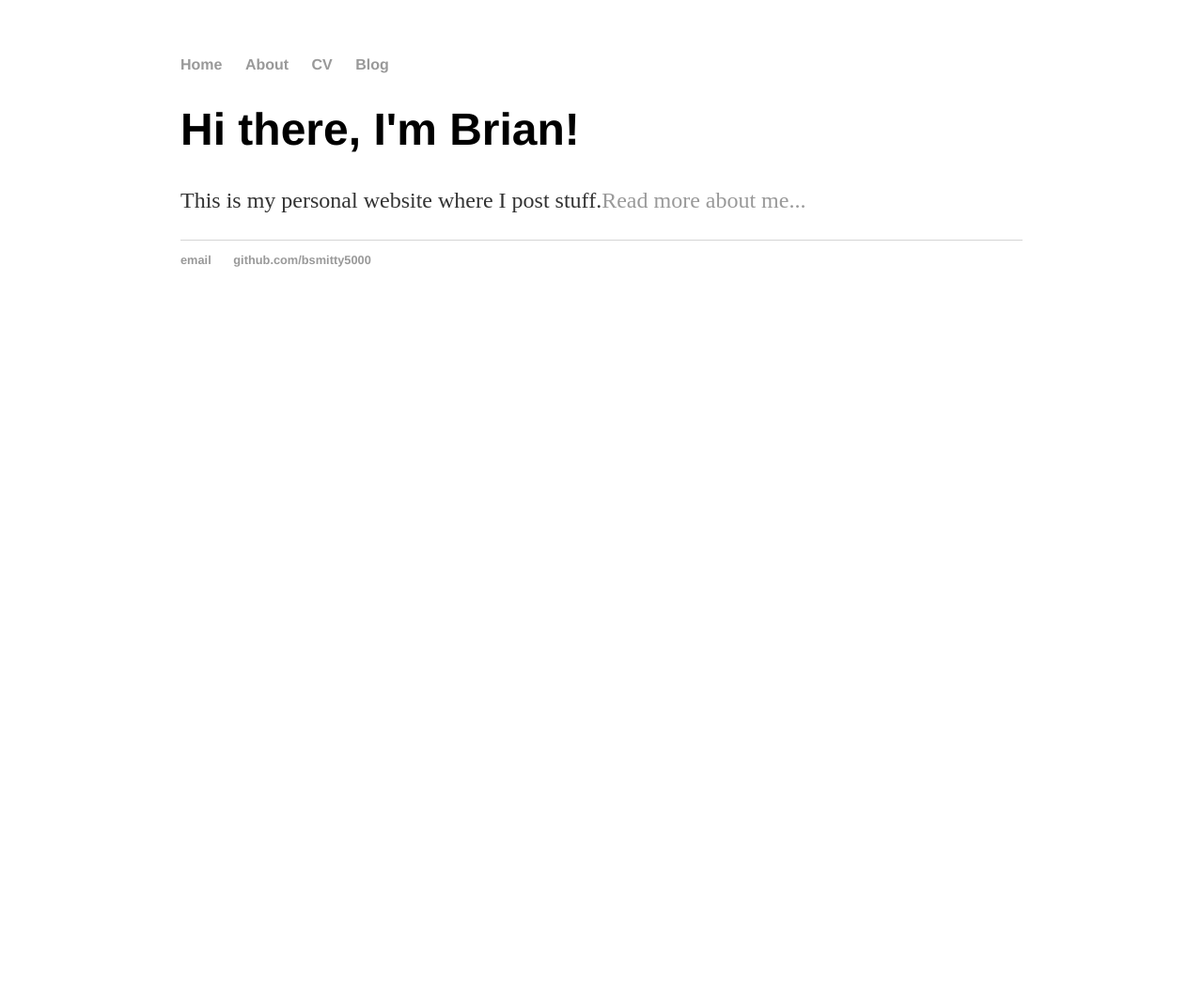
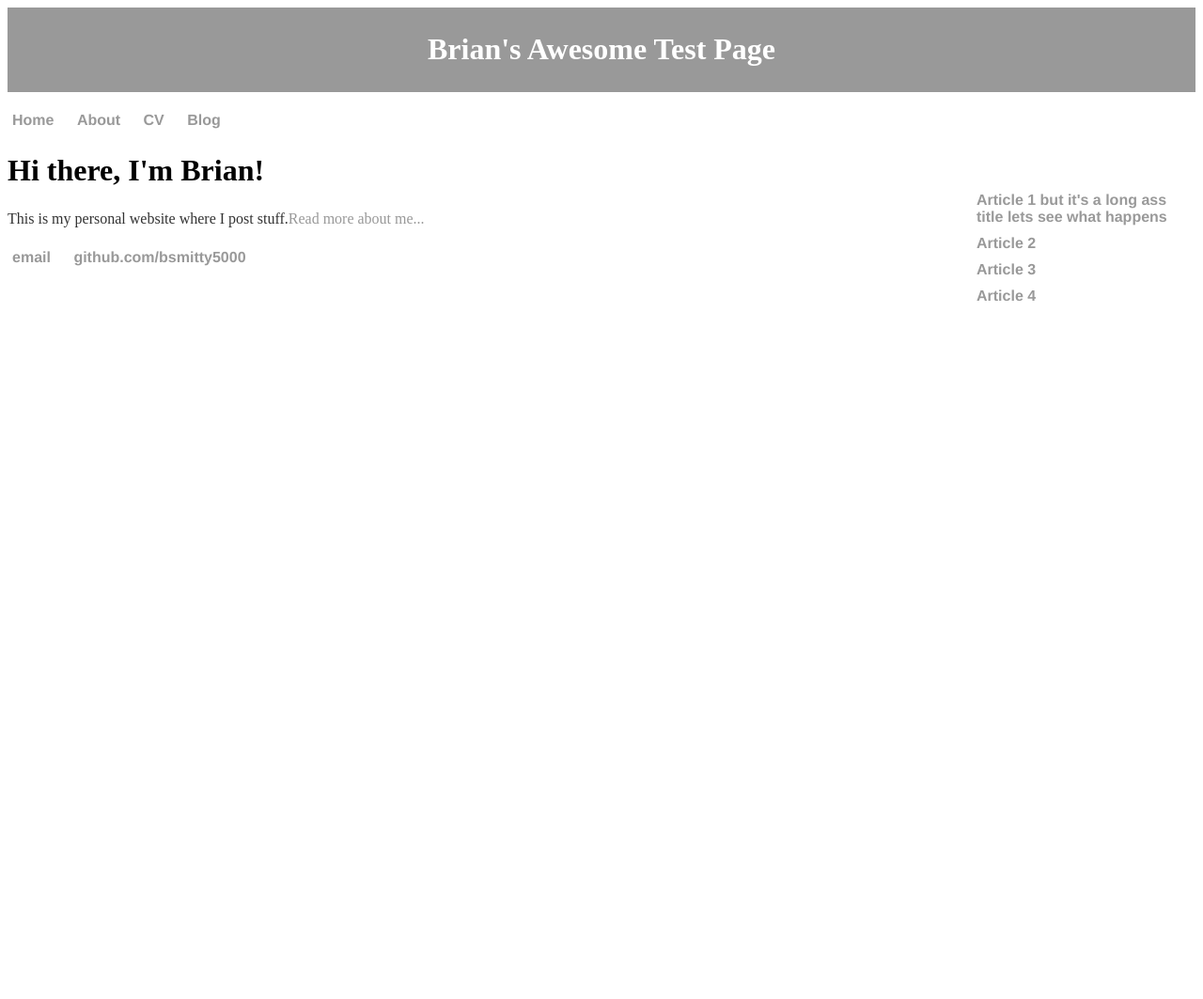
Before and after one commit to bsmitty5000/bsmitty5000.github.io, a Jekyll site: the page built from index.html, in a window 1280 px wide. Shown: the whole page at 94% size. Built offline with Jekyll 4.4.1, drawn with Linux system fonts in a browser that asks for light colours; before the commit the page ends 900 px from its top, so only the background shows below that.

Commit message:
updating hte look

```diff
--- a/_layouts/default.html
+++ b/_layouts/default.html
@@ -2,10 +2,12 @@
 <html>
     <head>
 	    <title>{{ page.title }}</title>
-			<!-- link to main stylesheet -->
-			<link rel="stylesheet" type="text/css" href="/css/main.css">
+        <link rel="stylesheet" type="text/css" href="css/main.css">
     </head>
     <body>
+        <header>
+            <h1>Brian's Awesome Test Page</h1>
+        </header>
         <nav>
                 <ul>
             		<li><a href="/">Home</a></li>
@@ -14,11 +16,25 @@
             		<li><a href="/blog">Blog</a></li>
                 </ul>
         </nav>
-			<div class="container">
+        <div class = "cointainer">
+            <aside>
+	        		<ul>
+	            		<li><a href="#">Article 1 but it's a long ass title lets see what happens</a></li>
+		            	<li><a href="#">Article 2</a></li>
+	            		<li><a href="#">Article 3</a></li>
+	            		<li><a href="#">Article 4</a></li>
+	        		</ul>
+            </aside>
+
+		    <div class="custom_content">
 
 		    {{ content }}
 
 		    </div><!-- /.container -->
+
+
+
+        </div><!--- container-->
         <footer>
                 <ul>
                     <li><a href="mailto:briandsmith1@gmail.com">email</a></li>
--- a/css/main.css
+++ b/css/main.css
@@ -1,43 +1,54 @@
-body {
-    margin: 60px auto;
-    width: 70%;
+nav li, footer li{
+    display: inline;
+    margin-right: 20px;
 }
-nav ul, footer ul {
+aside li{
+    margin-top: 10px;
+}
+aside ul, nav ul, footer ul{
     font-family:'Helvetica', 'Arial', 'Sans-Serif';
-    padding: 0px;
+    padding: 5px;
     list-style: none;
     font-weight: bold;
 }
-nav ul li, footer ul li {
-    display: inline;
-    margin-right: 20px;
+aside ul{
+    padding: 15px;
+}
+nav {
+    font-weight: bold;
+}
+section{
+    width: 80%;
+}
+header {
+    background-color:#999;
+    color:white;
+    text-align:center;
+    padding:5px;
+}
+footer {
 }
 a {
     text-decoration: none;
     color: #999;
 }
+h2 {
+    font-size: 1.5em;
+}
+p {
+    line-height: 1.4em;
+    color: #333;
+}
 a:hover {
     text-decoration: underline;
 }
-h1 {
-    font-size: 3em;
-    font-family:'Helvetica', 'Arial', 'Sans-Serif';
+aside {
+    position: absolute;
+    right: 0px;
+    height: 100%;
+    float: right;
+    width: 20%;
+
 }
-p {
-    font-size: 1.5em;
-    line-height: 1.4em;
-    color: #333;
+.cointainer{
 }
-footer {
-    border-top: 1px solid #d5d5d5;
-    font-size: .8em;
-}
-
-ul.posts {
-    margin: 20px auto 40px;
-    font-size: 1.5em;
-}
-
-ul.posts li {
-    list-style: none;
-}
```
Also changed, not shown: Gemfile.lock (added), 1 other file. Lines whose indentation alone changed are shown as unchanged.
